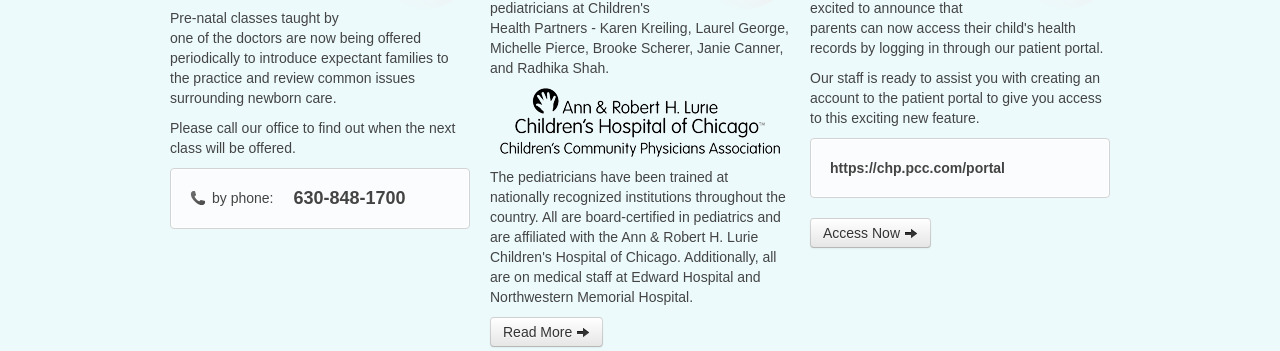
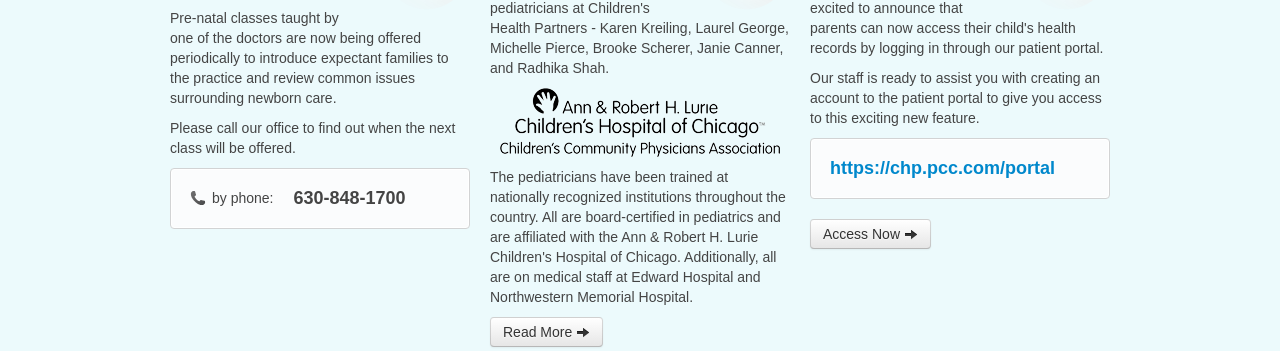
Before and after one commit to chpweb/web, a Jekyll site: the page built from index.html, in a window 1280 px wide. Shown: the part 893-1244 px from the top of the page. Built offline with Jekyll 4.4.1, drawn with Linux system fonts in a browser that asks for light colours; some web fonts are replaced; comment, search, counter and statistics services are not loaded.

Commit message:
Update index.html

```diff
--- a/index.html
+++ b/index.html
@@ -97,7 +97,7 @@
 				</h3>
 				<p>Children's Health Partners is excited to announce that parents can now access their child's health records by logging in through our patient portal.</p>
 				<p>Our staff is ready to assist you with creating an account to the patient portal to give you access to this exciting new feature.</p>
-				<p class="well"><strong>https://chp.pcc.com/portal</strong></p>
+				<p class="well contact-link"><a href="https://chp.pcc.com/portal">https://chp.pcc.com/portal</a></p>
 				<p><a class="btn btn-medium" target="_blank" href="https://chp.pcc.com/portal">Access Now <i class="icon-arrow-right"></i></a></p>
 			</div>
 		</div>
```
